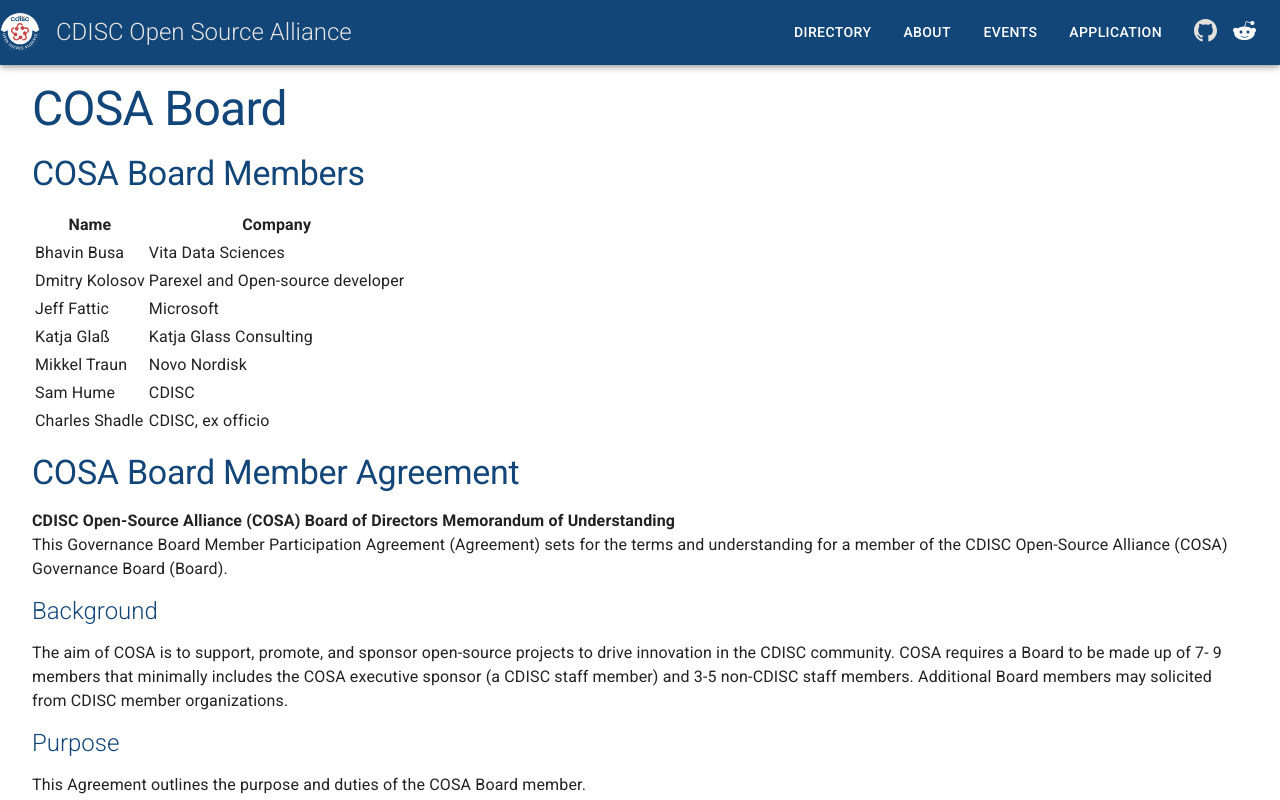
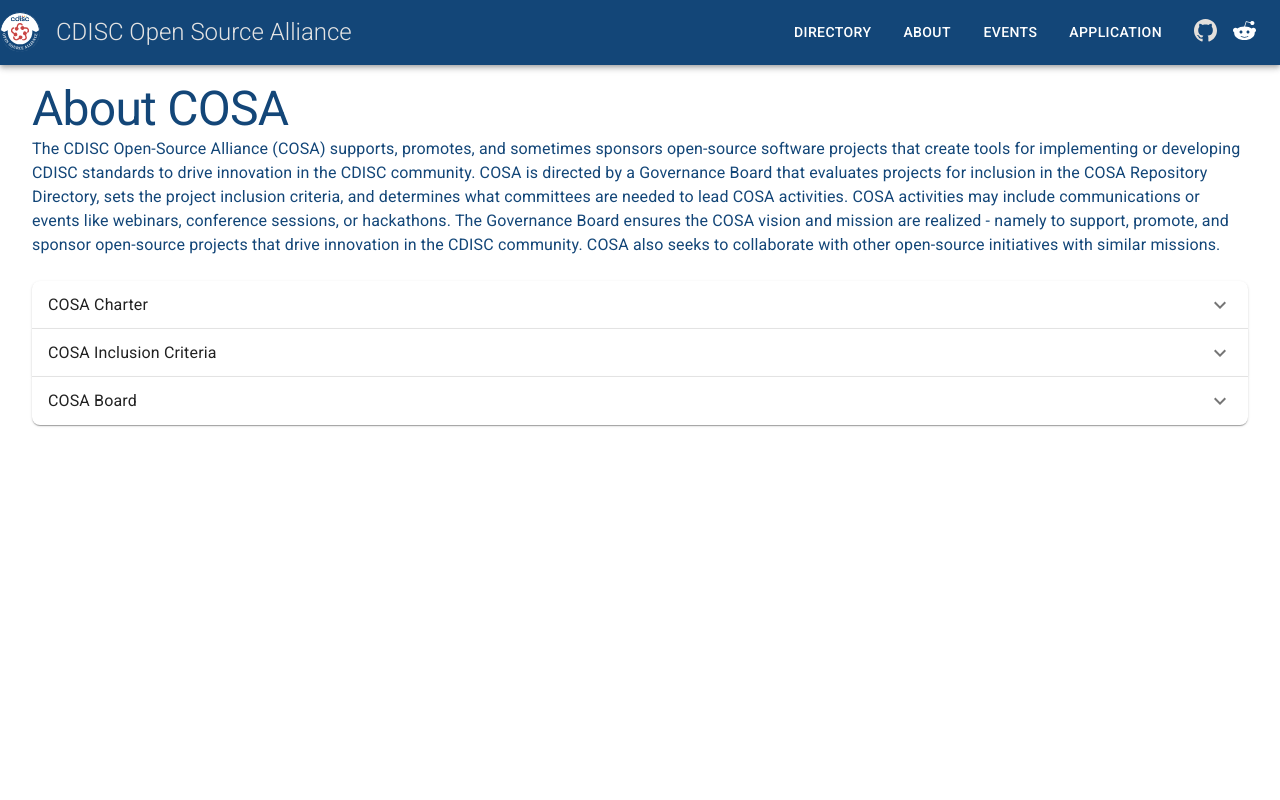
Before and after one commit to cdisc-org/cosa, a React (Create React App) app: page /about in a window 1280 px wide. Built offline with nearby package versions, Linux system fonts and the light colour scheme.

Commit message:
Update About

```diff
--- a/src/components/About.tsx
+++ b/src/components/About.tsx
@@ -1,22 +1,97 @@
 import React, { useEffect, useState } from 'react';
 import Box from '@mui/material/Box';
+import Typography from '@mui/material/Typography';
+import Accordion from '@mui/material/Accordion';
+import AccordionSummary from '@mui/material/AccordionSummary';
+import AccordionDetails from '@mui/material/AccordionDetails';
+import ExpandMoreIcon from '@mui/icons-material/ExpandMore';
 import Markdown from '../utils/Markdown';
+
 import aboutBoard from '../assets/content/about_board.md';
+import aboutCharter from '../assets/content/about_charter.md';
+import aboutEvaluationCriteria from '../assets/content/about_evaluation_criteria.md';
 
 const About: React.FC = () => {
-  const [data, setData] = useState('');
+  const [data, setData] = useState({
+    aboutBoard: '',
+    aboutCharter: '',
+    aboutEvaluationCriteria: '',
+  });
 
   useEffect(() => {
     const loadData = async () => {
-      const newData = await (await fetch(aboutBoard)).text();
-      setData(newData);
+      const dataAboutBoard = await (await fetch(aboutBoard)).text();
+      const dataAboutCharter = await (await fetch(aboutCharter)).text();
+      const dataAboutEvaluationCriteria = await (
+        await fetch(aboutEvaluationCriteria)
+      ).text();
+      setData({
+        aboutBoard: dataAboutBoard,
+        aboutCharter: dataAboutCharter,
+        aboutEvaluationCriteria: dataAboutEvaluationCriteria,
+      });
     };
     loadData();
   }, []);
 
   return (
     <Box sx={{ mx: 4, my: 2 }}>
-      <Markdown>{data}</Markdown>
+      <Typography variant='h1' color='primary.main' component='a'>
+        About COSA
+      </Typography>
+      <br />
+      <Typography variant='body1' color='primary.main' component='a'>
+        The CDISC Open-Source Alliance (COSA) supports, promotes, and sometimes
+        sponsors open-source software projects that create tools for
+        implementing or developing CDISC standards to drive innovation in the
+        CDISC community. COSA is directed by a Governance Board that evaluates
+        projects for inclusion in the COSA Repository Directory, sets the
+        project inclusion criteria, and determines what committees are needed to
+        lead COSA activities. COSA activities may include communications or
+        events like webinars, conference sessions, or hackathons. The Governance
+        Board ensures the COSA vision and mission are realized - namely to
+        support, promote, and sponsor open-source projects that drive innovation
+        in the CDISC community. COSA also seeks to collaborate with other
+        open-source initiatives with similar missions.
+      </Typography>
+      <br />
+      <br />
+      <Accordion>
+        <AccordionSummary
+          expandIcon={<ExpandMoreIcon />}
+          aria-controls='panel1a-content'
+          id='panel1a-header'
+        >
+          <Typography>COSA Charter</Typography>
+        </AccordionSummary>
+        <AccordionDetails>
+          <Markdown>{data.aboutCharter}</Markdown>
+        </AccordionDetails>
+      </Accordion>
+      <Accordion>
+        <AccordionSummary
+          expandIcon={<ExpandMoreIcon />}
+          aria-controls='panel2a-content'
+          id='panel2a-header'
+        >
+          <Typography>COSA Inclusion Criteria</Typography>
+        </AccordionSummary>
+        <AccordionDetails>
+          <Markdown>{data.aboutEvaluationCriteria}</Markdown>
+        </AccordionDetails>
+      </Accordion>
+      <Accordion>
+        <AccordionSummary
+          expandIcon={<ExpandMoreIcon />}
+          aria-controls='panel3a-content'
+          id='panel3a-header'
+        >
+          <Typography>COSA Board</Typography>
+        </AccordionSummary>
+        <AccordionDetails>
+          <Markdown>{data.aboutBoard}</Markdown>
+        </AccordionDetails>
+      </Accordion>
     </Box>
   );
 };
--- a/src/interfaces/common.d.ts
+++ b/src/interfaces/common.d.ts
@@ -2,6 +2,12 @@
 declare module '*.md' {
   const value: string;
   export default value;
+}
+
+export interface IAbout {
+  aboutBoard: string;
+  aboutCharter: string;
+  aboutEvaluationCriteria: string;
 }
 
 export interface IProject {
```
